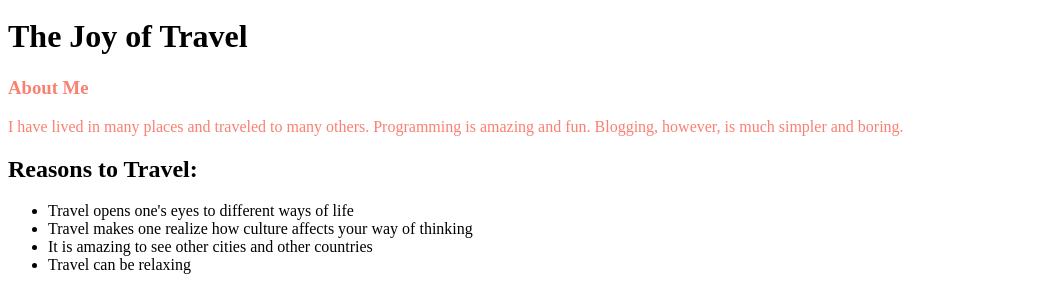
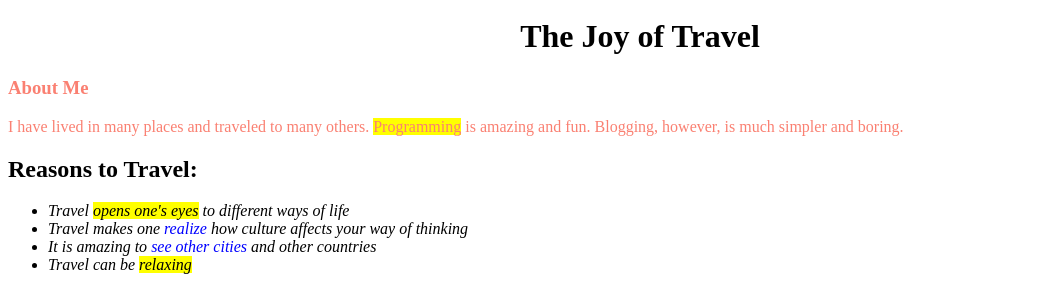
Before and after one commit to lillianTheuma/Travel, a plain HTML site: page index.html in a window 1280 px wide. Shown: the part 511-801 px from the top of the page, without its empty margins (0-1045 px from the left). Drawn offline with Linux system fonts and the light colour scheme.

Commit message:
add styling

```diff
--- a/css/styles.css
+++ b/css/styles.css
@@ -4,6 +4,23 @@ img {
   margin: 0 auto;
   display: block;
 }
+
+h1 {
+  text-align: center;
+}
+
 .about {
   color: salmon;
 }
+
+.highlight {
+  background-color: yellow;
+}
+
+.important {
+  font-style: italic;
+}
+
+.jazzy {
+  color: blue;
+}
```
Also changed, not shown: index.html (+0 -1 lines).
